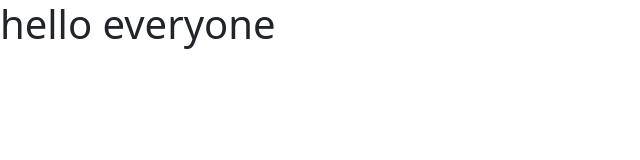
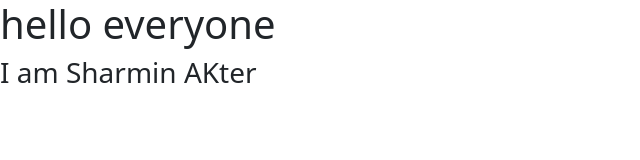
Before and after one commit to SharminAkter3/my-third-assignment, a plain HTML site: page index.html in a window 1280 px wide. Shown: the whole page, without its empty margins (0-640 px from the left). Drawn offline with nearby package versions, Linux system fonts and the light colour scheme.

Commit message:
added-new-task

```diff
--- a/index.html
+++ b/index.html
@@ -11,6 +11,7 @@
 
 <body>
     <h1>hello everyone</h1>
+    <h3>I am Sharmin AKter</h3>
     <script src="https://cdn.jsdelivr.net/npm/bootstrap@5.2.0/dist/js/bootstrap.bundle.min.js"
         integrity="sha384-A3rJD856KowSb7dwlZdYEkO39Gagi7vIsF0jrRAoQmDKKtQBHUuLZ9AsSv4jD4Xa"
         crossorigin="anonymous"></script>
```
